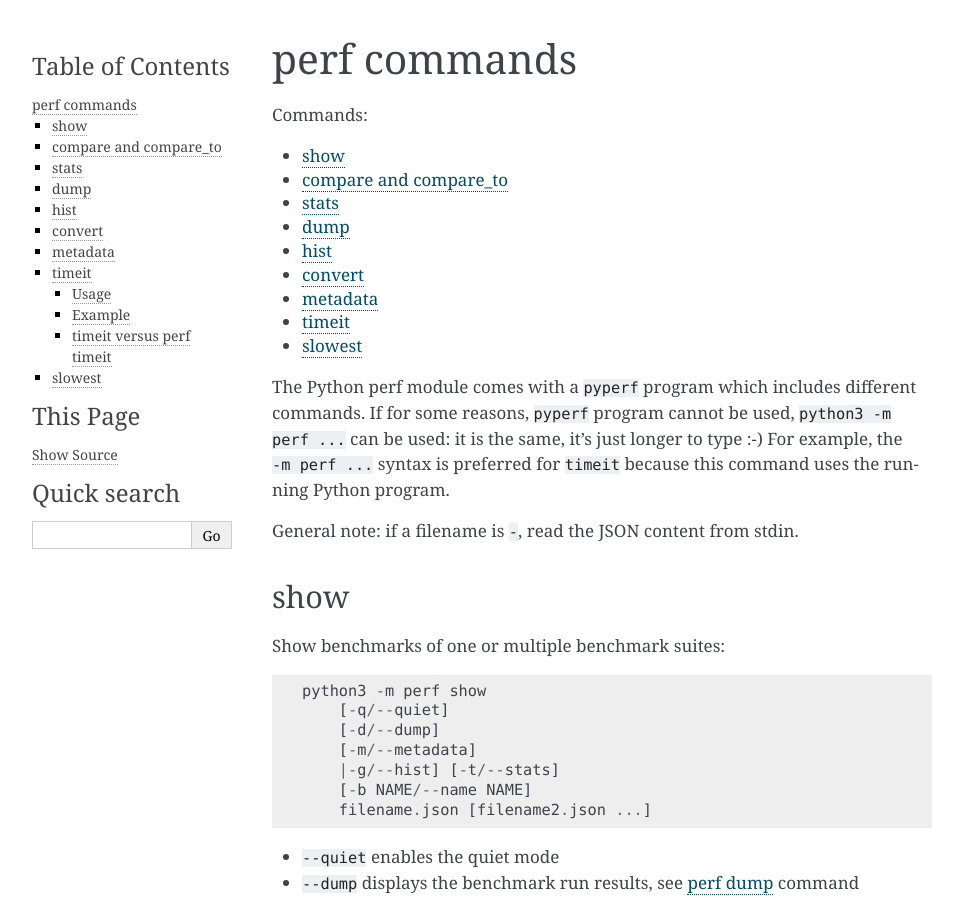
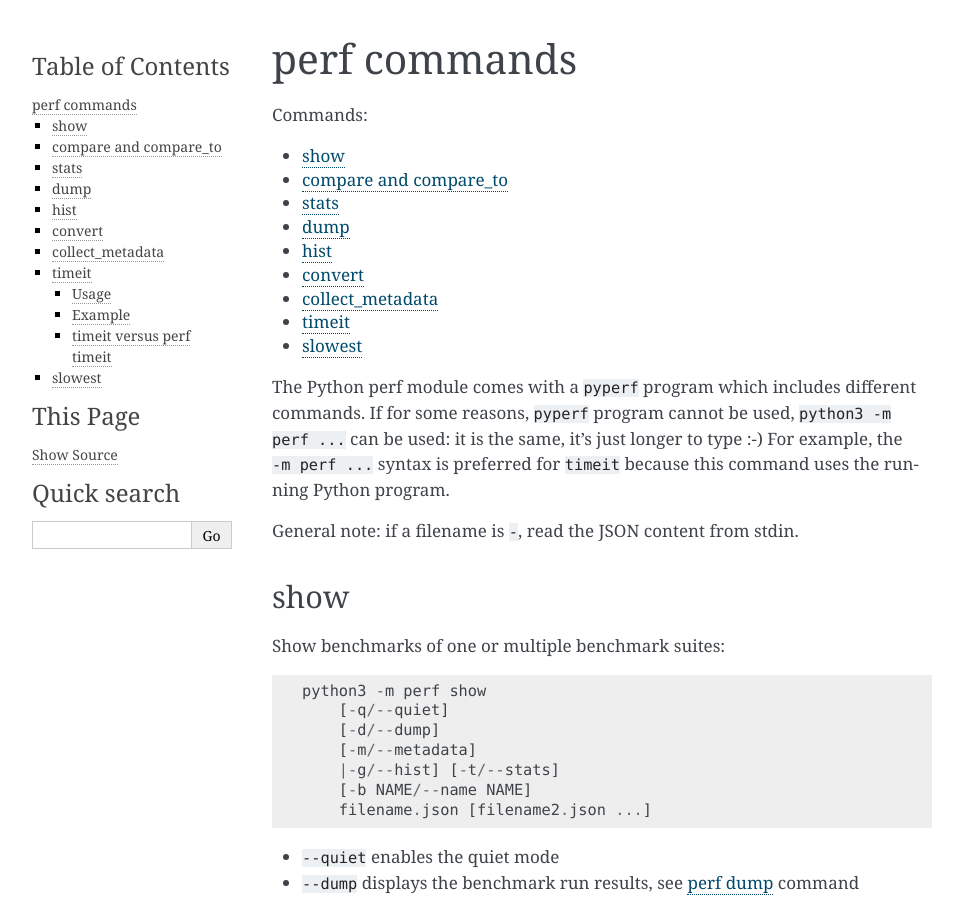
Before and after one commit to psf/pyperf, a Sphinx documentation site: the page built from doc/cli.rst, in a window 1280 px wide and 900 px high. Shown: the whole window, without its empty margins (148-1111 px from the left). Built offline with Sphinx 7.4.7, drawn with Linux system fonts in a browser that asks for light colours; some of the changed text lies outside the part shown.

Commit message:
Rename metadata command to collect_metadata

```diff
--- a/doc/changelog.rst
+++ b/doc/changelog.rst
@@ -4,6 +4,7 @@ Changelog
 Version 0.8.1
 -------------
 
+* Rename ``metadata`` command to ``collect_metadata``
 * timeit: add ``--duplicate`` option to reduce the overhead of the outer loop.
 * BenchmarkSuite constructor now requires a non-empty sequence of Benchmark
   objects.
--- a/doc/cli.rst
+++ b/doc/cli.rst
@@ -9,7 +9,7 @@ Commands:
 * :ref:`dump <dump_cmd>`
 * :ref:`hist <hist_cmd>`
 * :ref:`convert <convert_cmd>`
-* :ref:`metadata <metadata_cmd>`
+* :ref:`collect_metadata <collect_metadata_cmd>`
 * :ref:`timeit <timeit_cmd>`
 * :ref:`slowest <slowest_cmd>`
 
@@ -41,7 +41,7 @@ Show benchmarks of one or multiple benchmark suites::
 * ``--dump`` displays the benchmark run results,
   see :ref:`perf dump <dump_cmd>` command
 * ``--metadata`` displays benchmark metadata: see :ref:`perf metadata
-  <metadata_cmd>` command
+  <collect_metadata_cmd>` command
 * ``--hist`` renders an histogram of samples, see :ref:`perf hist <hist_cmd>`
   command
 * ``--stats`` displays statistics (min, max, ...), see :ref:`perf stats
@@ -288,14 +288,14 @@ Options:
 * ``--stdout`` writes the result encoded as JSON into stdout
 
 
-.. _metadata_cmd:
+.. _collect_metadata_cmd:
 
-metadata
---------
+collect_metadata
+----------------
 
 Collect metadata::
 
-    python3 -m perf metadata
+    python3 -m perf collect_metadata
         [--affinity=CPU_LIST]
         [-o FILENAME/--output FILENAME]
 
```
Also changed, not shown: 2 other files.
